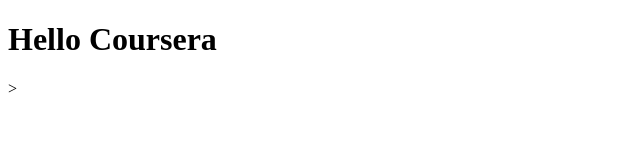
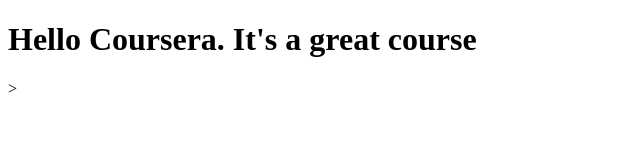
Before and after one commit to tushar13293/coursera-test, a plain HTML site: page site/index.html in a window 1280 px wide. Shown: the whole page, without its empty margins (0-640 px from the left). Drawn offline with Linux system fonts and the light colour scheme.

Commit message:
small addition to our page content

```diff
--- a/site/index.html
+++ b/site/index.html
@@ -4,6 +4,6 @@
 	<title>Hello Coursera</title>
 </head>
 <body>
-<h1>Hello Coursera</h1>>
+<h1>Hello Coursera. It's a great course</h1>>
 </body>
 </html>
```
